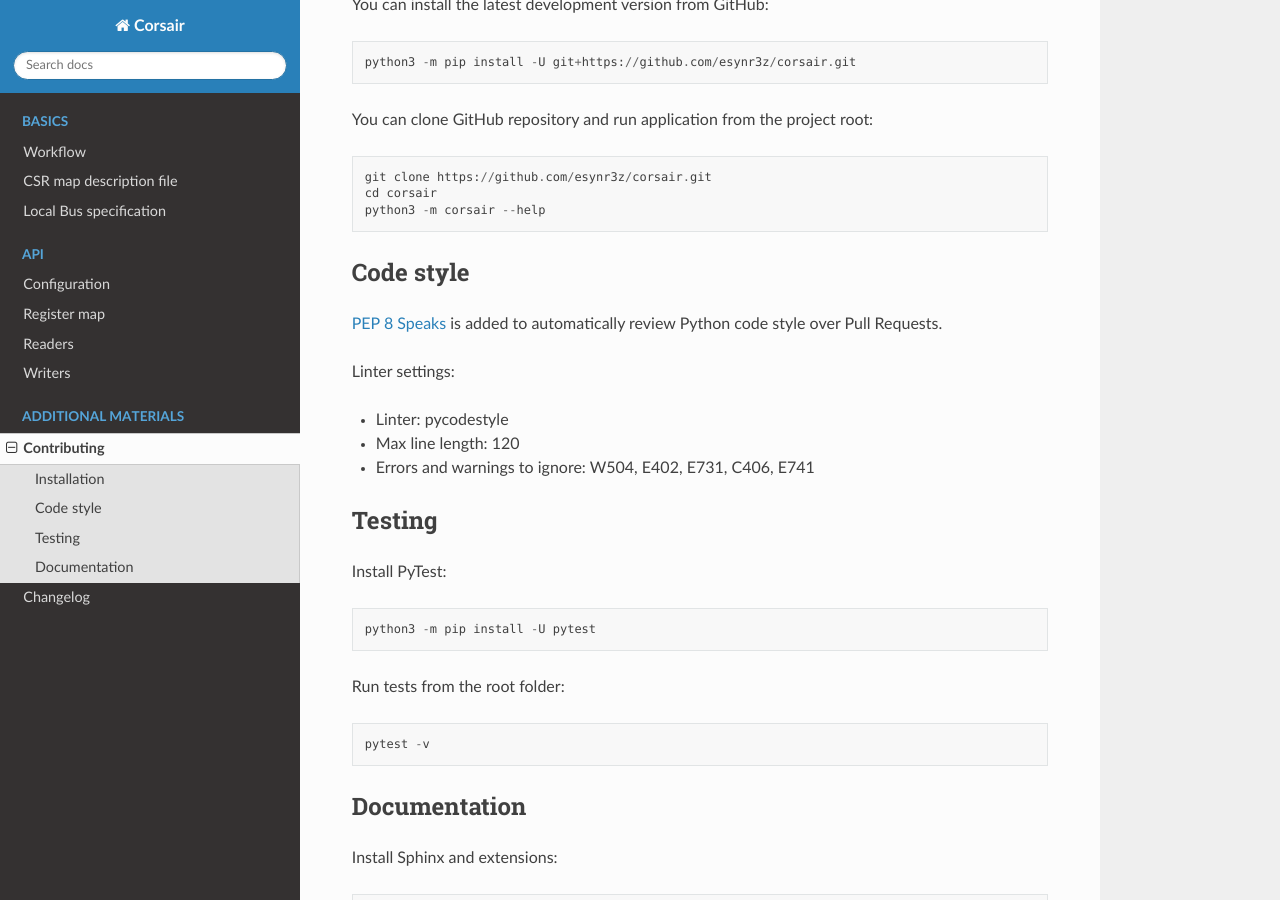
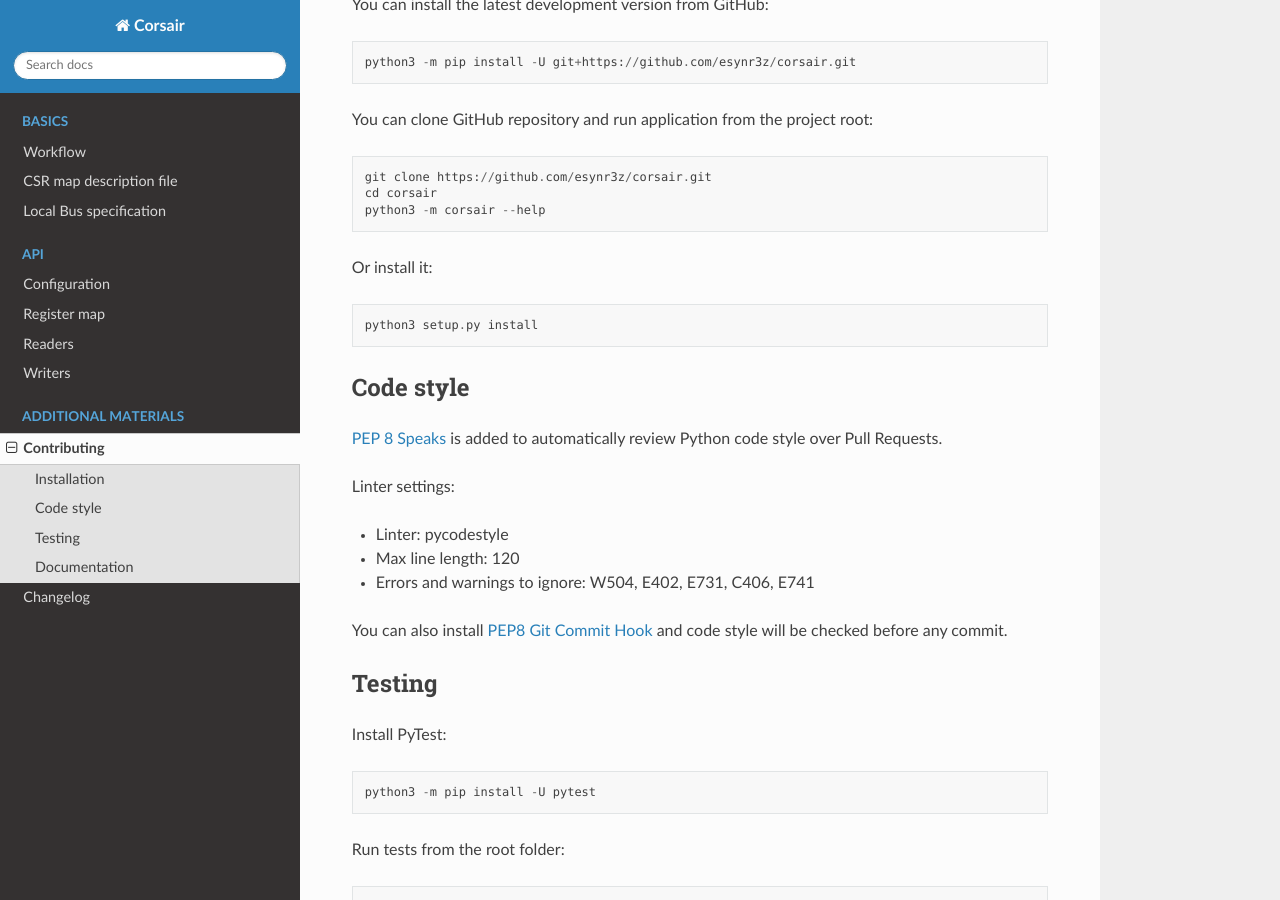
Before and after one commit to esynr3z/corsair, a Sphinx documentation site: the page built from docs/contributing.rst, in a window 1280 px wide and 900 px high, scrolled down 223 px. Built offline with Sphinx 7.4.7 and the Read the Docs theme 2.0.0, drawn with Linux system fonts in a browser that asks for light colours.

Commit message:
Update information for contributors

```diff
--- a/docs/contributing.rst
+++ b/docs/contributing.rst
@@ -19,6 +19,12 @@ You can clone GitHub repository and run application from the project root:
     cd corsair
     python3 -m corsair --help
 
+Or install it:
+
+::
+
+    python3 setup.py install
+
 
 Code style
 ----------
@@ -30,6 +36,8 @@ Linter settings:
 * Linter: pycodestyle
 * Max line length: 120
 * Errors and warnings to ignore: W504, E402, E731, C406, E741
+
+You can also install `PEP8 Git Commit Hook <https://gist.github.com/esynr3z/206e164023a794eb0c96d827de31bd49>`_ and code style will be checked before any commit.
 
 Testing
 -------
```
